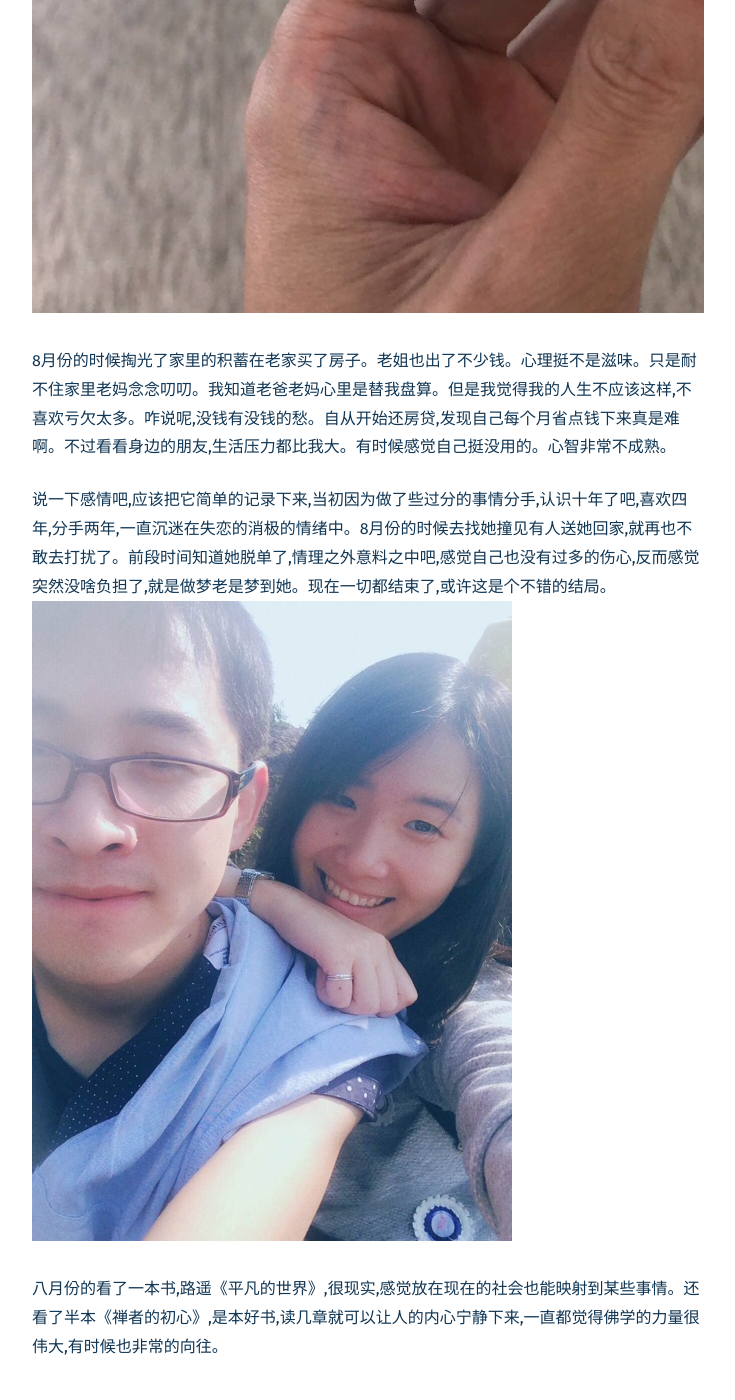
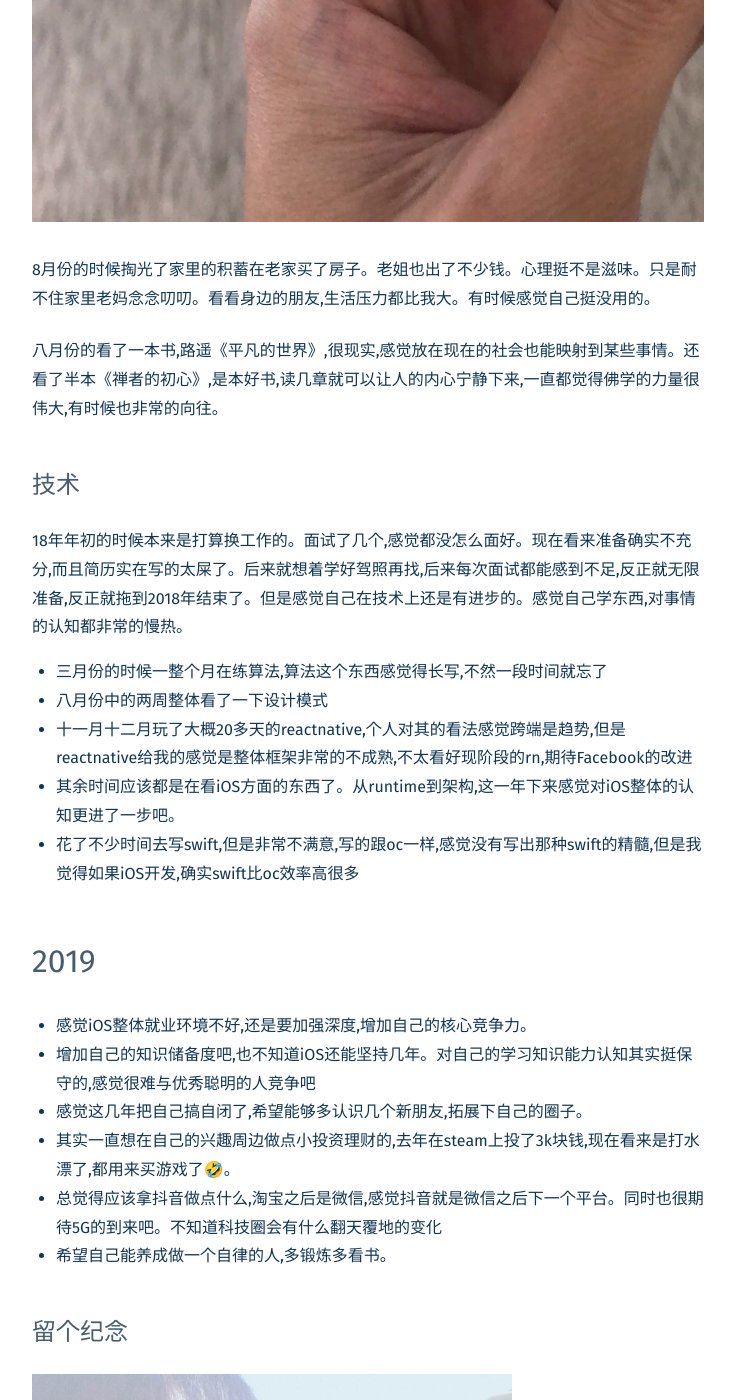
Before and after one commit to kylinuranus/kylinuranus.github.io, a Jekyll site: the page built from _posts/2019-01-01-report.md, in a window 1280 px wide and 1400 px high, scrolled down 3695 px. Shown: the whole window, without its empty margins (272-1007 px from the left). Built offline with Jekyll 4.4.1, drawn with Linux system fonts in a browser that asks for light colours; some of the changed text lies outside the part shown.

Commit message:
修改了比克

```diff
--- a/_posts/2019-01-01-report.md
+++ b/_posts/2019-01-01-report.md
@@ -10,20 +10,18 @@
 ## 2018年发生的事情
 ### 生活
 
-   4月份清明的时候老姐她们回她婆家过清明,怕老爸老妈待在家里无聊，所以准备带他们去附近转转。本来是打算去苏州的,做了两天的攻略，结果动车票和酒店都订不到,就gg了,最后决定带他们去上海玩个两天。带个两老出去玩其实挺累的,但是也算是我第一次吧带这两老出去溜达,挺开心的。之前都是老姐带他们出去玩的,老爸老妈其实挺喜欢出去玩的,多年前老爸一直说想去台湾。
+   4月份清明的时候老姐她们回她婆家过清明,怕老爸老妈待在家里无聊，所以准备带他们去附近转转。之前都是老姐带他们出去玩的,老爸老妈其实挺喜欢出去玩的,多年前老爸一直说想去台湾。
+
    ![photo]({{ site.baseurl }}/photo/2018_shanghai1.JPG)
    ![photo]({{ "/photo/2018_shanghai3.JPG" | absolute_url }})
    ![photo]({{ "/photo/2018_shanghai4.JPG" | absolute_url }})
 
-   5月份的时候老爸生了场大病,真是把我吓坏了。记得那天赶过去,第一眼看到老爸,二三天的功夫已经瘦了10来斤了,小腿上根本没肉,很痛苦。第一时间查出来只知道病的很严重,但是不知道具体什么病。那个时候我好怕,他平时抽烟，好怕是那个病,好怕突然失去,内心很恐惧。出院后老爸终于把烟戒了,挺替老爸开心的,烟这东西真心不能碰。那几天真的意识到挣再多钱又有什么意思呢,一家人健康平安团团圆圆真是再幸运不过的事情了。
+   5月份的时候老爸生了场大病,真是把我吓坏了。出院后老爸终于把烟戒了,挺替老爸开心的,烟这东西真心不能碰。那几天真的意识到挣再多钱又有什么意思呢,一家人健康平安团团圆圆真是再幸运不过的事情了。
 
    7月份终于把驾照考出来了,呵呵，这东西是真的烦。从17年7月份去报名整整烦了我一年。吃了不少苦头,科目2去考了我三次,把我心态都考蹦了。拿到驾照那一刻真是鸡冻,真是不容易。
    ![photo]({{ "/photo/2018_license.JPG" | absolute_url }})
 
-   8月份的时候掏光了家里的积蓄在老家买了房子。老姐也出了不少钱。心理挺不是滋味。只是耐不住家里老妈念念叨叨。我知道老爸老妈心里是替我盘算。但是我觉得我的人生不应该这样,不喜欢亏欠太多。咋说呢,没钱有没钱的愁。自从开始还房贷,发现自己每个月省点钱下来真是难啊。不过看看身边的朋友,生活压力都比我大。有时候感觉自己挺没用的。心智非常不成熟。
-
-   说一下感情吧,应该把它简单的记录下来,当初因为做了些过分的事情分手,认识十年了吧,喜欢四年,分手两年,一直沉迷在失恋的消极的情绪中。8月份的时候去找她撞见有人送她回家,就再也不敢去打扰了。前段时间知道她脱单了,情理之外意料之中吧,感觉自己也没有过多的伤心,反而感觉突然没啥负担了,就是做梦老是梦到她。现在一切都结束了,或许这是个不错的结局。
-   ![photo]({{ "/photo/2015_9.JPG" | absolute_url }})
+   8月份的时候掏光了家里的积蓄在老家买了房子。老姐也出了不少钱。心理挺不是滋味。只是耐不住家里老妈念念叨叨。看看身边的朋友,生活压力都比我大。有时候感觉自己挺没用的。
 
    八月份的看了一本书,路遥《平凡的世界》,很现实,感觉放在现在的社会也能映射到某些事情。还看了半本《禅者的初心》,是本好书,读几章就可以让人的内心宁静下来,一直都觉得佛学的力量很伟大,有时候也非常的向往。
 
@@ -40,10 +38,14 @@
 
 ## 2019
 
-  - 找一份自己满意的工作,安定下来
   - 感觉iOS整体就业环境不好,还是要加强深度,增加自己的核心竞争力。
   - 增加自己的知识储备度吧,也不知道iOS还能坚持几年。对自己的学习知识能力认知其实挺保守的,感觉很难与优秀聪明的人竞争吧
   - 感觉这几年把自己搞自闭了,希望能够多认识几个新朋友,拓展下自己的圈子。
   - 其实一直想在自己的兴趣周边做点小投资理财的,去年在steam上投了3k块钱,现在看来是打水漂了,都用来买游戏了🤣。
   - 总觉得应该拿抖音做点什么,淘宝之后是微信,感觉抖音就是微信之后下一个平台。同时也很期待5G的到来吧。不知道科技圈会有什么翻天覆地的变化
   - 希望自己能养成做一个自律的人,多锻炼多看书。
+
+
+### 留个纪念
+
+![photo]({{ site.baseurl }}/photo/2015_9.JPG)
```
Also changed, not shown: _includes/page-header.html (+4 -4 lines), _posts/2019-01-08-RunTime关于消息转发.md (renamed from _posts/2019-01-08-runTime.md, +1 -1 lines), README.md (deleted).
